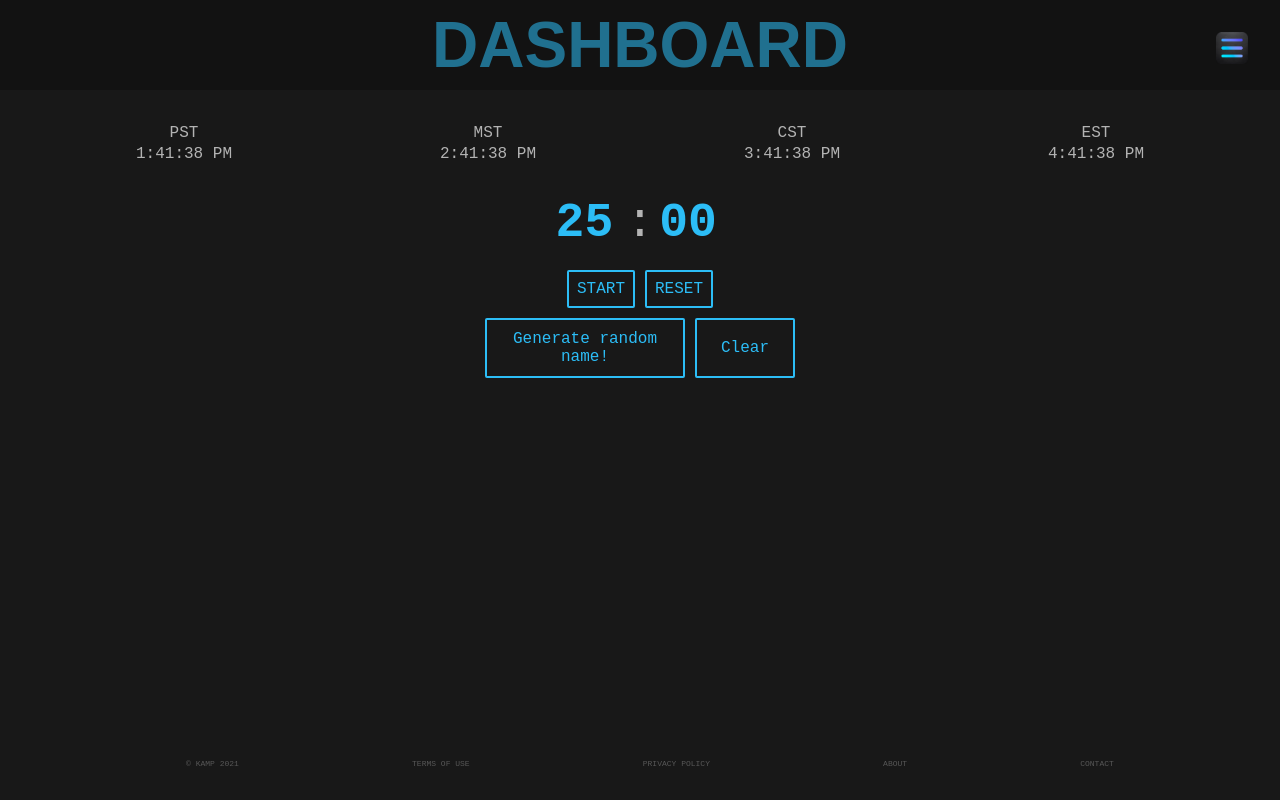
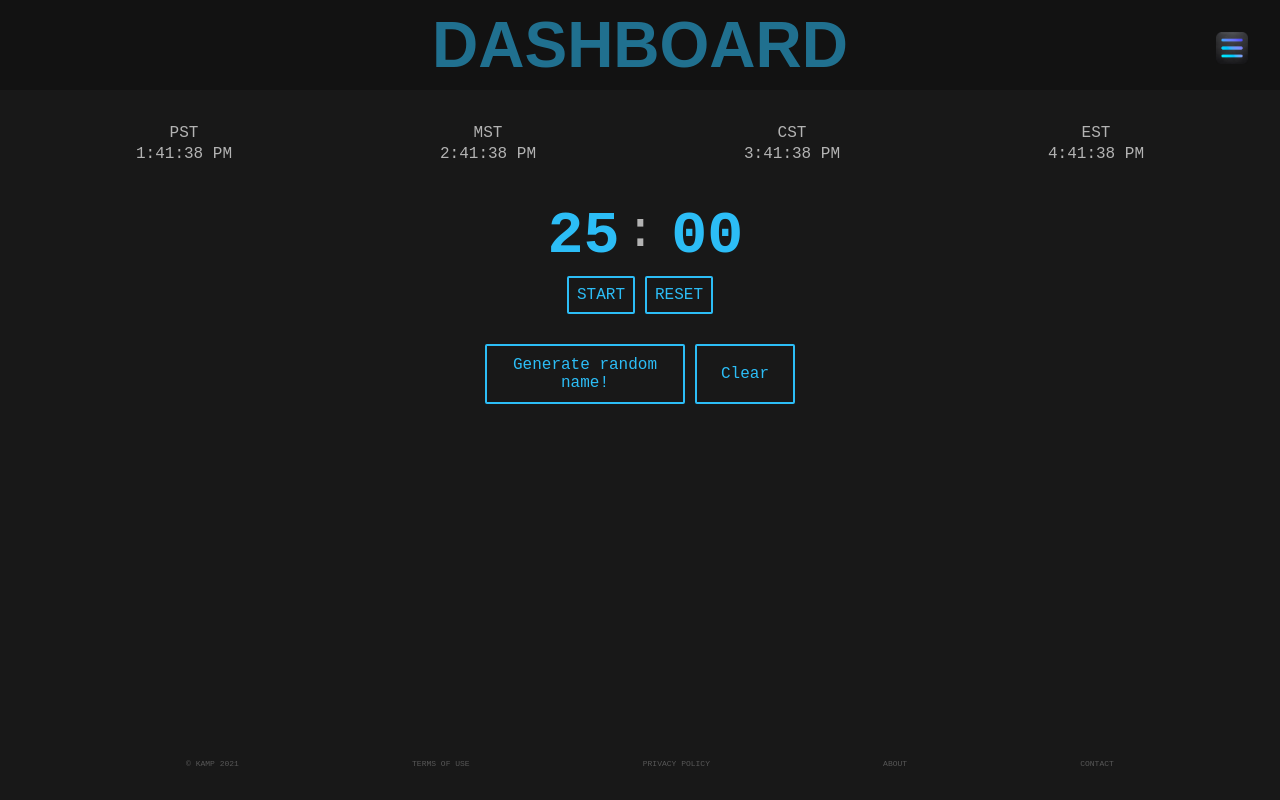
Before and after one commit to kathrynwilkinson/Daily-Dashboard, a plain HTML site: page index.html in a window 1280 px wide. Drawn offline with Linux system fonts and the light colour scheme; a web font is replaced by a local one.

Commit message:
style: Position timer

```diff
--- a/assets/CSS/timer.css
+++ b/assets/CSS/timer.css
@@ -1,24 +1,30 @@
 /* find root color palette and body styling in reset css file */
 
-#timer {
+#timer-container {
   display: flex;
   flex-direction: column;
   justify-content: space-between;
   align-items: center;
   margin: auto;
+  margin-bottom: 20px;
 }
 
-#timer form {
-  margin-bottom: 20px;
+#timer-form {
+  /* margin-bottom: 20px;*/
   display: flex;
+    justify-content: center;
+    align-items: center;
+  position: relative;
+    right: 2.5em;
+  width: 2em;
 }
 
-#timer input {
-  display: inline-block;
-  padding-left: 0.1em;
-  width: 70px;
-  /* text-align: right; */
-  font-size: 3em;
+#min,
+#sec {
+  padding: 0.1em 0.55em 0.1em 0.5em;
+  width: 2em;
+  text-align: right;
+  font-size: 3.75em;
   background: transparent;
   color: var(--accent-color);
   font-weight: bold;
@@ -26,13 +32,38 @@
   transition: background .8s ease;
 }
 
-#timer input:focus:not([disabled]),
-#timer input:hover:not([disabled]) {
+/* input#min {
+  display: flex;
+    flex-direction: row-reverse;
+} */
+
+#timer-container input:focus:not([disabled]),
+#timer-container input:hover:not([disabled]) {
   background: rgba(0, 0, 0, .2);
 }
 
-#timer form span {
-  font-size: 3em;
+#timer-colon {
+  display: flex;
+  font-size: 3.25em;
+  position: relative;
+    bottom: 0.075em;
+  width: 0.025em;
+}
+
+#min {
+  /* display: flex;
+    flex-direction: row-reverse !important; */
+  position: relative;
+    left: 0.71em;
+}
+
+#sec {
+  padding-right: 0;
+  padding-left: 0.2em;
+}
+
+#timer-colon {
+
 }
 
 #controls {
--- a/index.html
+++ b/index.html
@@ -59,10 +59,10 @@
             </div>
         </div>
     </div>
-    <div id='timer'>
-        <form>
+    <div id='timer-container'>
+        <form id='timer-form'>
             <input id='min' type='number' step='1' min='0' max='59' value='25'></input>
-            <span>:</span>
+            <span id='timer-colon'>:</span>
             <input id='sec' type='number' step='1' min='0' max='59' value='00'></input>
         </form>
         <div id='controls'>
```
